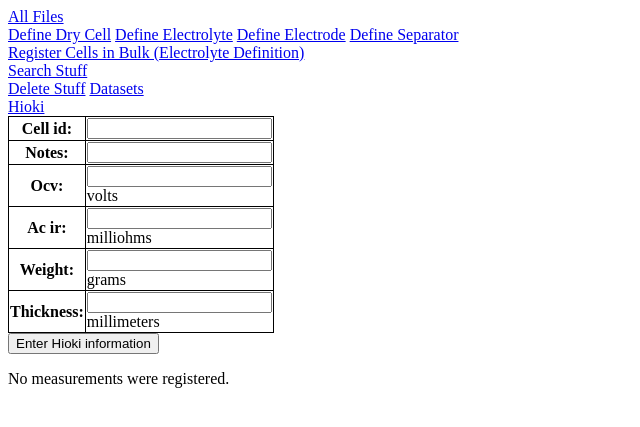
After one commit to Samuel-Buteau/universal-battery-database, a Django app: page /cell_database/register_hioki/ in a window 1280 px wide. The commit adds this page. Shown: the top 427 px of the page, without its empty margins (0-640 px from the left). Run offline with Django 3.2, Linux system fonts and the light colour scheme; data that the repository does not hold is empty; parts of the project's set-up code (start-up, migrations or seed data) failed here and were passed over.

Commit message:
bring up to date

```diff
--- a/cell_database/dataset_visualization.py
+++ b/cell_database/dataset_visualization.py
@@ -237,21 +237,21 @@
 
 csv_format_default =[
     (Key.N, lambda x: str(int(x)), "Cycle Number"),
-    ("total_charge_capacity", lambda x: "{:.3f}".format(x), "Total Charge Capacity (mAh)"),
-    ("total_discharge_capacity", lambda x: "{:.3f}".format(x), "Total Discharge Capacity (mAh)"),
+    ("total_charge_capacity", lambda x: "{:.8f}".format(x), "Total Charge Capacity (mAh)"),
+    ("total_discharge_capacity", lambda x: "{:.8f}".format(x), "Total Discharge Capacity (mAh)"),
 
-    ("avg_charge_voltage", lambda x: "{:.4f}".format(x), "Average Charge Voltage (V)"),
-    ("avg_discharge_voltage", lambda x: "{:.4f}".format(x), "Average Discharge Voltage (V)"),
-    ("delta_voltage", lambda x: "{:.6f}".format(x), "Delta Voltage (V)"),
+    ("avg_charge_voltage", lambda x: "{:.8f}".format(x), "Average Charge Voltage (V)"),
+    ("avg_discharge_voltage", lambda x: "{:.8f}".format(x), "Average Discharge Voltage (V)"),
+    ("delta_voltage", lambda x: "{:.8f}".format(x), "Delta Voltage (V)"),
 
-    ("charge_time", lambda x: "{:.4f}".format(x), "Charge Time (hours)"),
-    ("discharge_time", lambda x: "{:.4f}".format(x), "Discharge Time (hours)"),
-    ("cumulative_time", lambda x: "{:.4f}".format(x), "Cumulative Time (hours)"),
-    ("normalized_delta_v", lambda x: "{:.6f}".format(x), "Normalized Delta Voltage (unitless)"),
-    ("normalized_charge_capacity", lambda x: "{:.3f}".format(x), "Normalized Charge Capacity (unitless)"),
-    ("normalized_discharge_capacity", lambda x: "{:.3f}".format(x), "Normalized Discharge Capacity (unitless)"),
-    ("normalized_typical_charge_capacity", lambda x: "{:.3f}".format(x), "Charge Capacity Normalized to Typical Dchg Cap (unitless)"),
-    ("normalized_typical_discharge_capacity", lambda x: "{:.3f}".format(x), "Discharge Capacity Normalized to Typical Dchg Cap (unitless)"),
+    ("charge_time", lambda x: "{:.8f}".format(x), "Charge Time (hours)"),
+    ("discharge_time", lambda x: "{:.8f}".format(x), "Discharge Time (hours)"),
+    ("cumulative_time", lambda x: "{:.8f}".format(x), "Cumulative Time (hours)"),
+    ("normalized_delta_v", lambda x: "{:.8f}".format(x), "Normalized Delta Voltage (unitless)"),
+    ("normalized_charge_capacity", lambda x: "{:.8f}".format(x), "Normalized Charge Capacity (unitless)"),
+    ("normalized_discharge_capacity", lambda x: "{:.8f}".format(x), "Normalized Discharge Capacity (unitless)"),
+    ("normalized_typical_charge_capacity", lambda x: "{:.8f}".format(x), "Charge Capacity Normalized to Typical Dchg Cap (unitless)"),
+    ("normalized_typical_discharge_capacity", lambda x: "{:.8f}".format(x), "Discharge Capacity Normalized to Typical Dchg Cap (unitless)"),
 ]
 
 
--- a/cell_database/forms.py
+++ b/cell_database/forms.py
@@ -228,7 +228,7 @@
                   ]
 
 class ElectrodeMaterialLotForm(ModelForm):
-    predefined_active_material = forms.ModelChoiceField(queryset=Component.objects.filter(
+    predefined_material = forms.ModelChoiceField(queryset=Component.objects.filter(
         Q(component_type=CONDUCTIVE_ADDITIVE) |
         Q(component_type=BINDER) |
         Q(component_type=ACTIVE_MATERIAL)), required=False)
@@ -742,3 +742,9 @@
         data = self.data.copy()
         data["page_number"] = page_number
         self.data = data
+
+
+class CellExtraMeasurementsForm(ModelForm):
+    class Meta:
+        model = CellExtraMeasurements
+        exclude = []
--- a/cell_database/models.py
+++ b/cell_database/models.py
@@ -2072,3 +2072,19 @@
         np_base64 = base64.b64encode(np_bytes)
         self.cache = np_base64
         self.write_time = django.utils.timezone.now()
+
+
+
+# October 15, 2020, tutorial about hioki
+class CellExtraMeasurements(models.Model):
+    cell_id = models.IntegerField(blank=True)
+    notes = models.CharField(max_length=1000, null=True, blank=True)
+    ocv = models.FloatField(null=True, blank=True, help_text = "volts") # Volts
+    ac_ir = models.FloatField(null=True, blank=True, help_text = "milliohms") # milliohms at 1000HZ probably
+    weight = models.FloatField(null=True, blank=True, help_text = "grams") # grams
+    thickness = models.FloatField(null=True, blank=True, help_text = "millimeters") # millimeters
+
+    class Meta:
+         constraints = [
+		    models.UniqueConstraint(fields=['cell_id', 'notes'], name='unique_cell_id_notes')
+	 ]
--- /dev/null
+++ b/cell_database/templates/cell_database/hioki.html
@@ -0,0 +1,56 @@
+{% extends "base_generic.html" %}
+
+{% load static %}
+{% block content %}
+
+
+<style>
+table {
+    border-collapse:collapse;
+
+}
+table, th, td {
+    border:1px solid black;}
+
+
+</style>
+
+
+<form action="{% url 'cell_database:register_hioki' %}" method="post">
+
+	{% csrf_token %}
+	<table>
+	    {{cell_extra_measurements_form.as_table}}
+	</table>
+
+	<input type="submit" name = 'enter_hioki_information' value="Enter Hioki information">
+
+</form>
+
+
+
+{% if measurements_table %}
+    <table>
+        <caption>Existing Measurments</caption>
+        <tr>
+            <th>Cell ID</th>
+            <th>Notes</th>
+            <th>OCV</th>
+            <th>AC IR</th>
+            <th>Weight</th>
+            <th>Thickness</th>
+
+        </tr>
+        {% for m in measurements_table %}
+        <tr>
+            {% for k in m %}
+            <td>{{k}}</td>
+            {% endfor %}
+        </tr>
+        {% endfor %}
+    </table>
+{% else %}
+    <p>No measurements were registered.</p>
+{% endif %}
+
+{% endblock %}
--- a/cell_database/urls.py
+++ b/cell_database/urls.py
@@ -15,5 +15,5 @@
     path('dataset_overview/', views.dataset_overview, name='dataset_overview'),
     url(r'^view_dataset/(?P<pk>\d+)/$', views.view_dataset, name='view_dataset'),
     url(r'^vis_dataset/(?P<pk>\d+)/$', views.vis_dataset, name='vis_dataset'),
-
+    path('register_hioki/', views.register_hioki, name='register_hioki'),
 ]
--- a/cell_database/views.py
+++ b/cell_database/views.py
@@ -2371,3 +2371,40 @@
     zipped_data = zip(datasets, counts)
     ar['zipped_data'] = zipped_data
     return render(request, 'cell_database/dataset_overview.html', ar)
+
+
+def register_hioki(request):
+    ar = {}
+    if request.method == 'GET':
+        ar['cell_extra_measurements_form'] = CellExtraMeasurementsForm(prefix='cell-extra-measurements-form')
+    if request.method == 'POST':
+        cell_extra_measurements_form = CellExtraMeasurementsForm(
+               request.POST,
+               prefix='cell-extra-measurements-form'
+        )
+
+        if cell_extra_measurements_form.is_valid():
+            cell_id = cell_extra_measurements_form.cleaned_data['cell_id']
+            notes = cell_extra_measurements_form.cleaned_data['notes']
+            ocv = cell_extra_measurements_form.cleaned_data['ocv']
+            ac_ir = cell_extra_measurements_form.cleaned_data['ac_ir']
+            weight = cell_extra_measurements_form.cleaned_data['weight']
+            thickness = cell_extra_measurements_form.cleaned_data['thickness']
+            already_exists = CellExtraMeasurements.objects.filter(
+                cell_id=cell_id,
+                notes=notes,
+            ).exists()
+            if not already_exists:
+                CellExtraMeasurements.objects.update_or_create(
+                   cell_id=cell_id,
+                   notes=notes,
+            	   ocv=ocv,
+                   ac_ir=ac_ir,
+                   weight=weight,
+                   thickness=thickness,
+                )
+
+    measurements = CellExtraMeasurements.objects.order_by('cell_id')
+    measurements_table = [[m.cell_id, m.notes, m.ocv, m.ac_ir, m.weight, m.thickness] for m in measurements]
+    ar['measurements_table'] = measurements_table
+    return render(request, 'cell_database/hioki.html', ar)
--- a/cycling/templates/base_generic.html
+++ b/cycling/templates/base_generic.html
@@ -21,6 +21,7 @@
   <a href="{% url 'cell_database:delete_page' %}"> Delete Stuff</a>
   <a href="{% url 'cell_database:dataset_overview' %}"> Datasets</a>
   <br>
+  <a href="{% url 'cell_database:register_hioki' %}"> Hioki</a>
   {% block sidebar %}<!-- insert default navigation text for every page -->{% endblock %}
   {% block content %}<!-- default content text (typically empty) -->{% endblock %}
 </body>
--- a/settings.py
+++ b/settings.py
@@ -131,5 +131,6 @@
 
 # Static files (CSS, JavaScript, Images)
 # https://docs.djangoproject.com/en/2.2/howto/static-files/
+DATA_UPLOAD_MAX_NUMBER_FIELDS = 50000
 
 STATIC_URL = "/static/"
```
Also changed, not shown: cell_database/migrations/0006_auto_20201015_1835.py (added), cell_database/templates/cell_database/define_page.html (line endings or trailing spaces).
